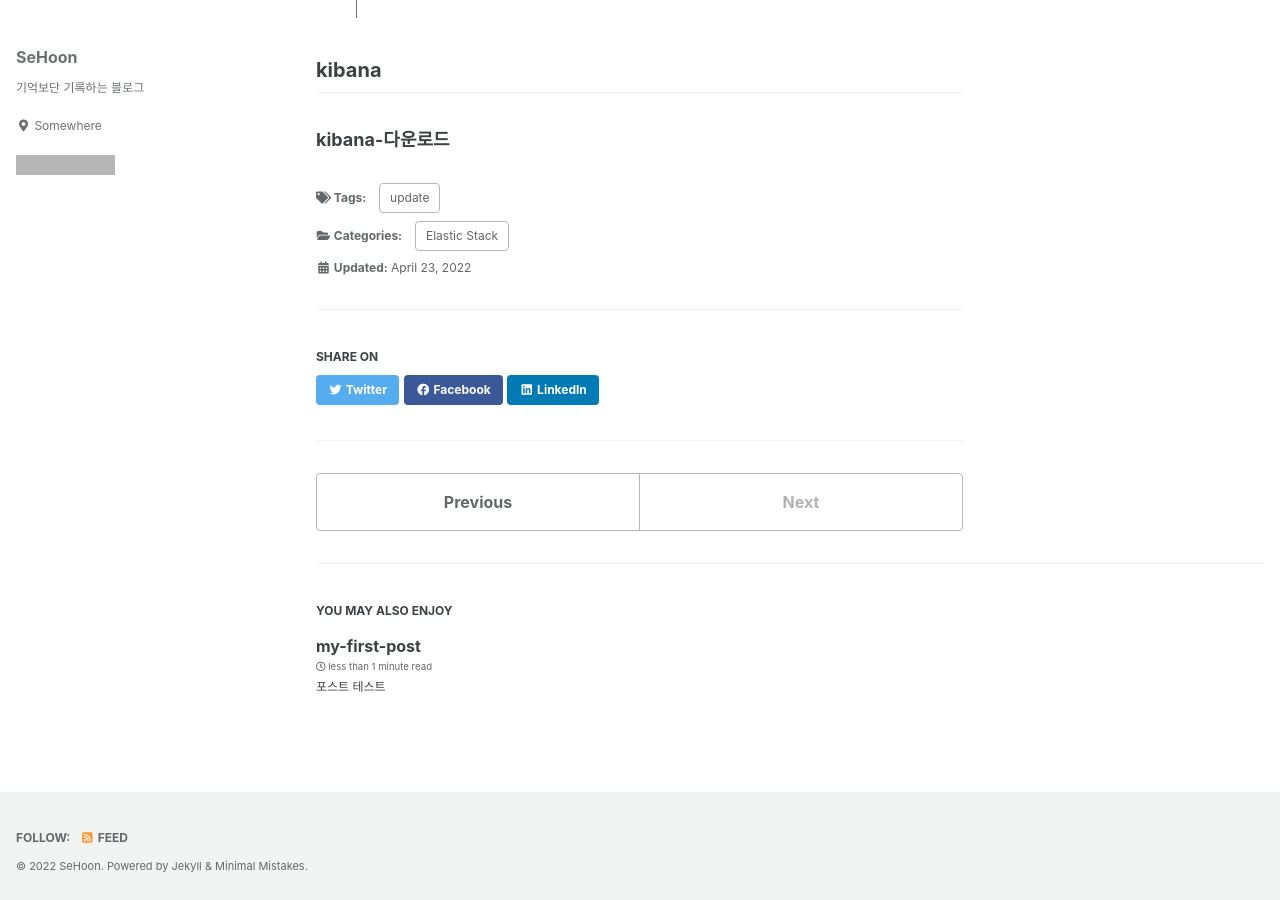
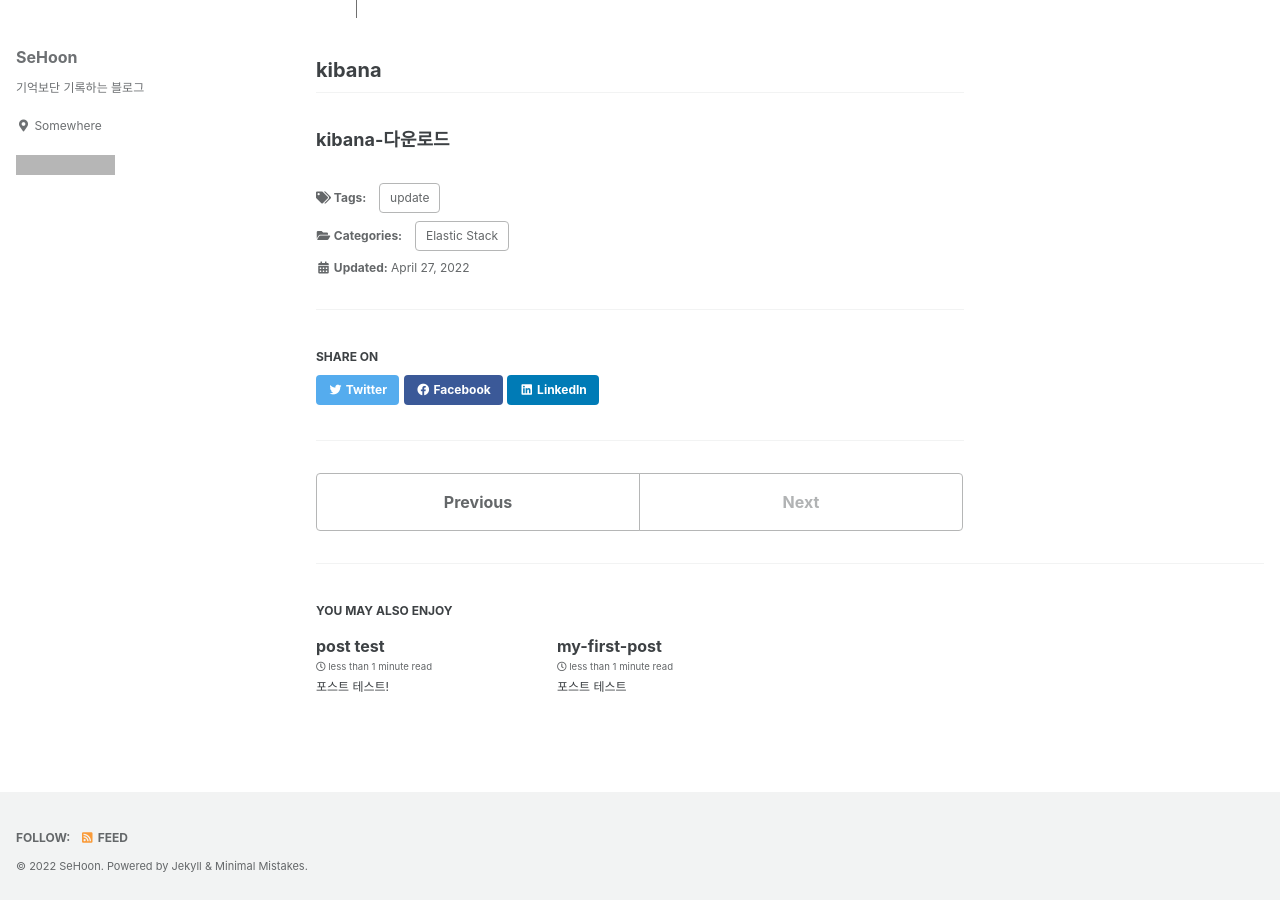
Before and after one commit to sehoone/sehoone.github.io, a Jekyll site: the page built from _posts/2022-04-27-elk-install.md, in a window 1280 px wide and 900 px high, scrolled down 1820 px. Built offline with Jekyll 4.4.1, drawn with Linux system fonts in a browser that asks for light colours; cached includes are drawn as plain includes; grey boxes are pictures that could not be loaded.

Commit message:
add-post-test

```diff
--- /dev/null
+++ b/_posts/2022-04-23-post-test.md
@@ -0,0 +1,12 @@
+---
+title: "post test"
+last_modified_at: 2022-04-23T16:01:04-04:00
+categories:
+  - Jekyll
+tags:
+  - update
+toc: true
+toc_label: "Getting Started"
+---
+
+포스트 테스트!
```
Also changed, not shown: _posts/2022-04-27-elk-install.md (+1 -1 lines).
